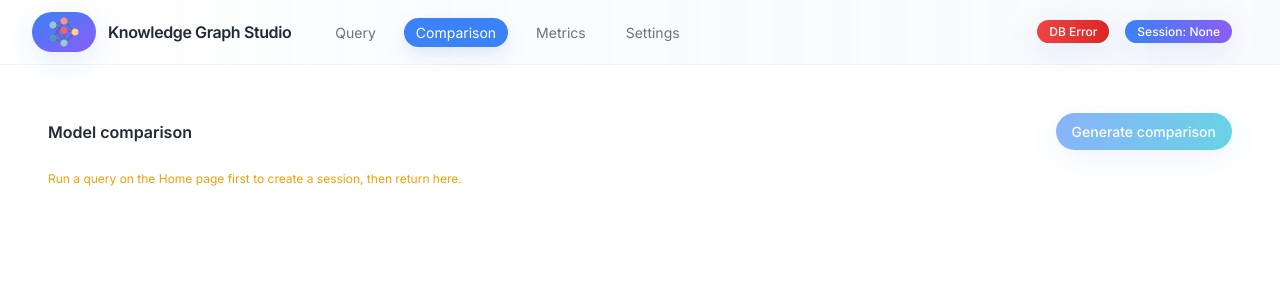
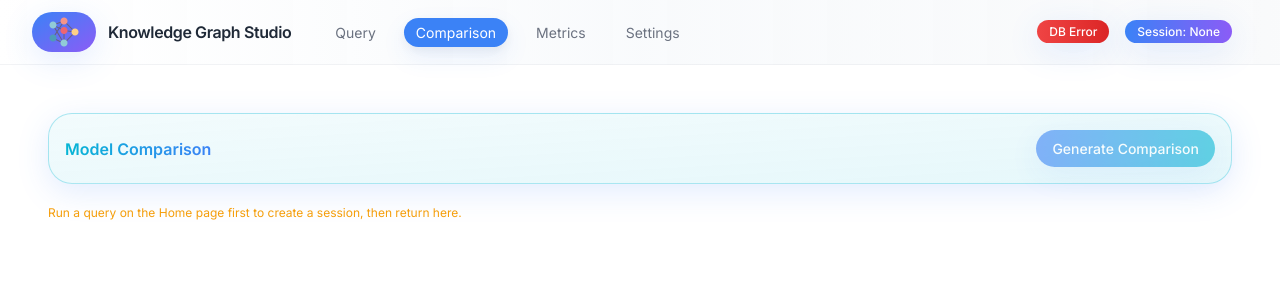
Before and after one commit to beast0686/Classical-RAG-for-Semantic-Search-and-Quantum-Modules-for-Research-Evaluation, a React (Vite) app in the folder frontend/: page /comparison in a window 1280 px wide. Shown: the top 300 px of the page. Built offline with nearby package versions, Linux system fonts and the light colour scheme; no server answers.

Commit message:
feat: ui update on comparision tab

```diff
--- a/frontend/src/components/comparison/ComparisonPanel.tsx
+++ b/frontend/src/components/comparison/ComparisonPanel.tsx
@@ -30,9 +30,9 @@ const ComparisonPanel: React.FC<Props> = ({ data }) => {
     <section className="glass-card rounded-2xl border border-slate-100 bg-card/80 p-4 shadow-soft">
       <header className="mb-3 flex items-center justify-between gap-2">
         <div>
-          <h2 className="text-xs font-semibold uppercase tracking-[0.18em] text-slate-500">
-            Model Comparison
-          </h2>
+          {/*<h2 className="text-xs font-semibold uppercase tracking-[0.18em] text-slate-500">*/}
+          {/*  Model Comparison*/}
+          {/*</h2>*/}
         </div>
       </header>
 
--- a/frontend/src/pages/ComparisonPage.tsx
+++ b/frontend/src/pages/ComparisonPage.tsx
@@ -49,13 +49,11 @@ const ComparisonPage: React.FC = () => {
 
   return (
       <div className="flex flex-col min-h-screen w-full gap-5 px-12 py-6 bg-background">
-      <section className="flex items-center justify-between gap-3">
+      <section className="flex items-center justify-between gap-3 p-4 rounded-2xl border border-bright-blue/30 bg-gradient-to-br from-bright-blue/5 to-bright-blue/10 shadow-colorful">
         <div>
-          <h2 className="text-base font-semibold text-text-main">Model comparison</h2>
+          <h2 className="text-base font-semibold bg-gradient-to-r from-bright-blue to-primary bg-clip-text text-transparent">Model Comparison</h2>
         </div>
         <div className="flex items-center gap-2">
-          <div className="text-xs text-text-muted">
-          </div>
           <Button
             type="button"
             onClick={handleRunComparison}
@@ -63,7 +61,7 @@ const ComparisonPage: React.FC = () => {
             loading={isPending}
             className="whitespace-nowrap"
           >
-            Generate comparison
+            Generate Comparison
           </Button>
         </div>
       </section>
@@ -88,7 +86,7 @@ const ComparisonPage: React.FC = () => {
               variant="primary"
               onClick={() => setFeedbackOpen(true)}
               disabled={feedbackSubmitted}
-              className="bg-gradient-to-r from-bright-orange to-bright-pink hover:from-bright-pink hover:to-bright-orange"
+              className="bg-gradient-to-r from-bright-orange to-bright-red hover:from-bright-pink hover:to-bright-orange"
             >
               {feedbackSubmitted ? 'Thank you for your feedback' : 'Rate Answers'}
             </Button>
```
